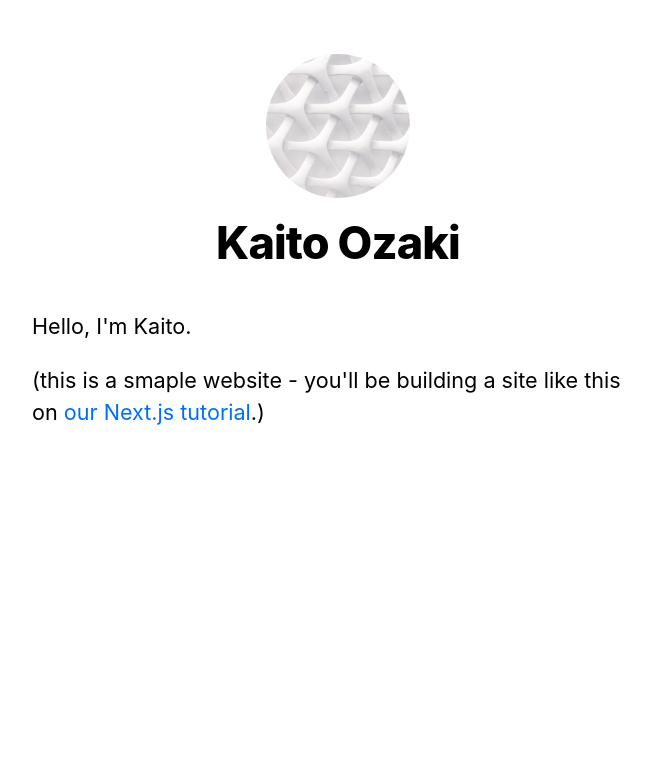
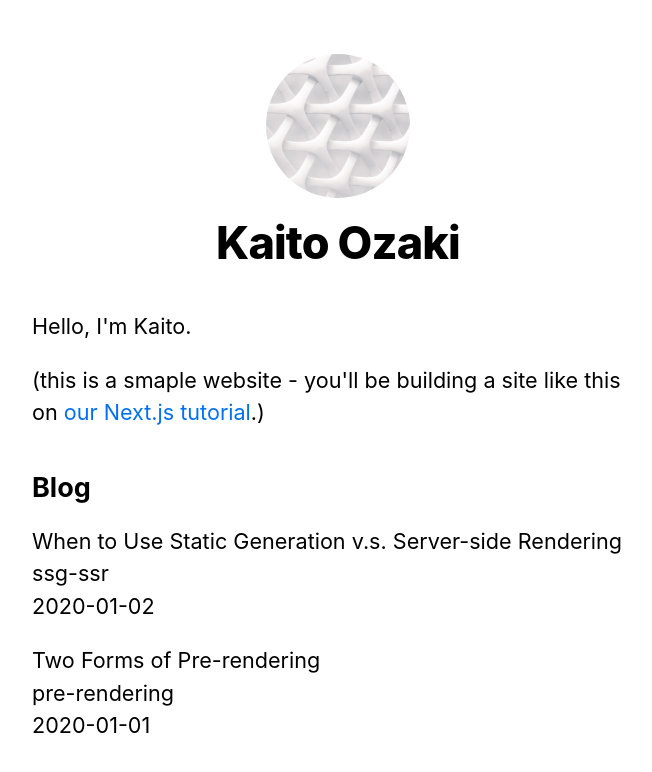
Before and after one commit to Kaito-Ozaki/next-tutorial, a Next.js app: page / in a window 1280 px wide. Shown: the top 772 px of the page, without its empty margins (302-954 px from the left). Built offline with nearby package versions, Linux system fonts and the light colour scheme.

Commit message:
static propsを適用してみる

```diff
--- /dev/null
+++ b/lib/posts.js
@@ -0,0 +1,31 @@
+import fs from 'fs';
+import path from 'path';
+import matter from 'gray-matter';
+
+const postsDirectory = path.join(process.cwd(), 'posts');
+
+export function getSortedPostsData() {
+    const fileNames = fs.readdirSync(postsDirectory);
+    const allPostsData = fileNames.map((fileName) => {
+        const id = fileName.replace(/\.md$/, '');
+
+        const fullPath = path.join(postsDirectory, fileName);
+        const fileContents = fs.readFileSync(fullPath, 'utf8');
+
+        const matterResult = matter(fileContents);
+        return {
+            id,
+            ...matterResult.data,
+        };
+    });
+
+    return allPostsData.sort(({ date: a }, { date: b }) => {
+        if (a < b) {
+            return 1;
+        } else if (a > b) {
+            return -1;
+        } else {
+            return 0;
+        }
+    });
+}
--- a/package.json
+++ b/package.json
@@ -6,8 +6,13 @@
     "start": "next start"
   },
   "dependencies": {
+    "classnames": "^2.3.2",
+    "gray-matter": "^4.0.3",
     "next": "latest",
     "react": "lates",
     "react-dom": "latest"
+  },
+  "devDependencies": {
+    "sass": "^1.55.0"
   }
 }
--- a/pages/index.js
+++ b/pages/index.js
@@ -1,8 +1,9 @@
 import Head from 'next/head'
 import Layout, { siteTitle } from '../components/layout'
 import utilStyles from '../styles/utils.module.css'
+import { getSortedPostsData } from '../lib/posts';
 
-export default function Home() {
+export default function Home({ allPostsData }) {
   return (
     <Layout home>
       <Head>
@@ -15,6 +16,29 @@
           <a href='https://nextjs.org/learn'>our Next.js tutorial</a>.)
         </p>
       </section>
+      <section className={`${utilStyles.headingMd} ${utilStyles.padding1px}`}>
+        <h2 className={utilStyles.headingLg}>Blog</h2>
+        <ul className={utilStyles.list}>
+          {allPostsData.map(({ id, date, title }) => (
+            <li className={utilStyles.listItem} key={id}>
+              {title}
+              <br />
+              {id}
+              <br />
+              {date}
+            </li>
+          ))}
+        </ul>
+      </section>
     </Layout>
   )
 }
+
+export async function getStaticProps() {
+  const allPostsData = getSortedPostsData();
+  return {
+    props: {
+      allPostsData,
+    },
+  };
+}
--- /dev/null
+++ b/posts/pre-rendering.md
@@ -0,0 +1,11 @@
+---
+title: 'Two Forms of Pre-rendering'
+date: '2020-01-01'
+---
+
+Next.js has two forms of pre-rendering: **Static Generation** and **Server-side Rendering**. The difference is in **when** it generates the HTML for a page.
+
+- **Static Generation** is the pre-rendering method that generates the HTML at **build time**. The pre-rendered HTML is then _reused_ on each request.
+- **Server-side Rendering** is the pre-rendering method that generates the HTML on **each request**.
+
+Importantly, Next.js let's you **choose** which pre-rendering form to use for each page. You can create a "hybrid" Next.js app by using Static Generation for most pages and using Server-side Rendering for others.
--- /dev/null
+++ b/posts/ssg-ssr.md
@@ -0,0 +1,19 @@
+---
+title: 'When to Use Static Generation v.s. Server-side Rendering'
+date: '2020-01-02'
+---
+
+We recommend using **Static Generation** (with and without data) whenever possible because your page can be built once and served by CDN, which makes it much faster than having a server render the page on every request.
+
+You can use Static Generation for many types of pages, including:
+
+- Marketing pages
+- Blog posts
+- E-commerce product listings
+- Help and documentation
+
+You should ask yourself: "Can I pre-render this page **ahead** of a user's request?" If the answer is yes, then you should choose Static Generation.
+
+On the other hand, Static Generation is **not** a good idea if you cannot pre-render a page ahead of a user's request. Maybe your page shows frequently updated data, and the page content changes on every request.
+
+In that case, you can use **Server-Side Rendering**. It will be slower, but the pre-rendered page will always be up-to-date. Or you can skip pre-rendering and use client-side JavaScript to populate data.
```
Also changed, not shown: 1 other file (tests, documents, lock files or other folders).
